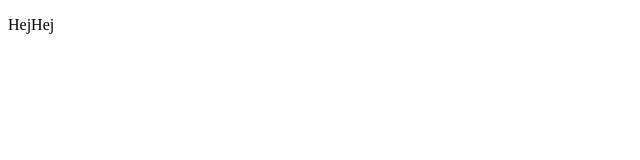
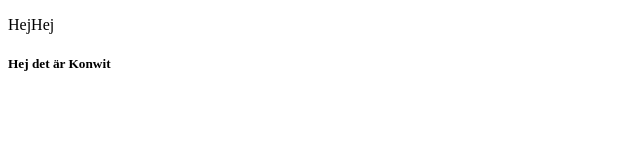
Before and after one commit to hkarimm/Grupp-ovning, a plain HTML site: page index.html in a window 1280 px wide. Shown: the full height of the page, 0-640 px from the left. Drawn offline with Linux system fonts and the light colour scheme.

Commit message:
added h5

```diff
--- a/index.html
+++ b/index.html
@@ -8,6 +8,7 @@
 <body>
 <div>
 <p>HejHej</p>
+<h5>Hej det är Konwit</h5>
 </div>
 </body>
 </html>
```
Also changed, not shown: app.js (deleted).
